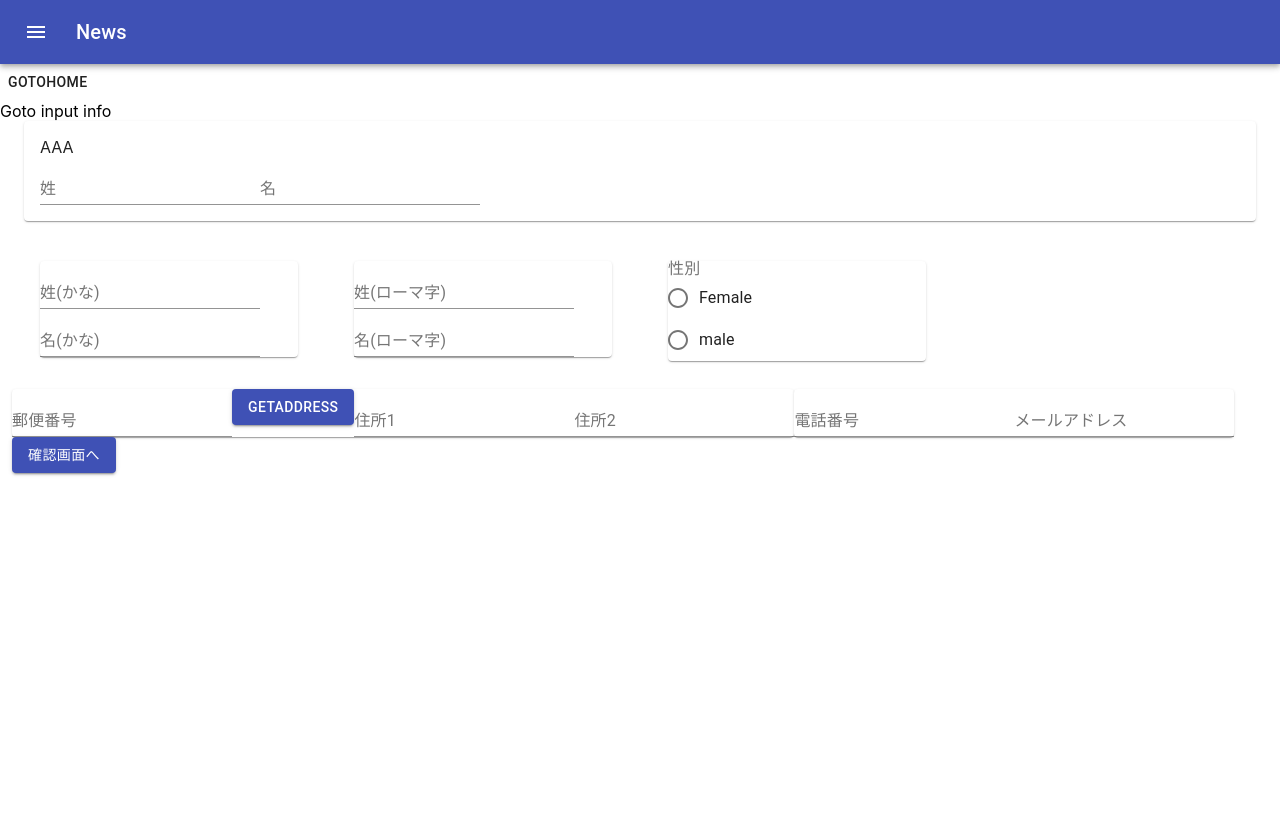
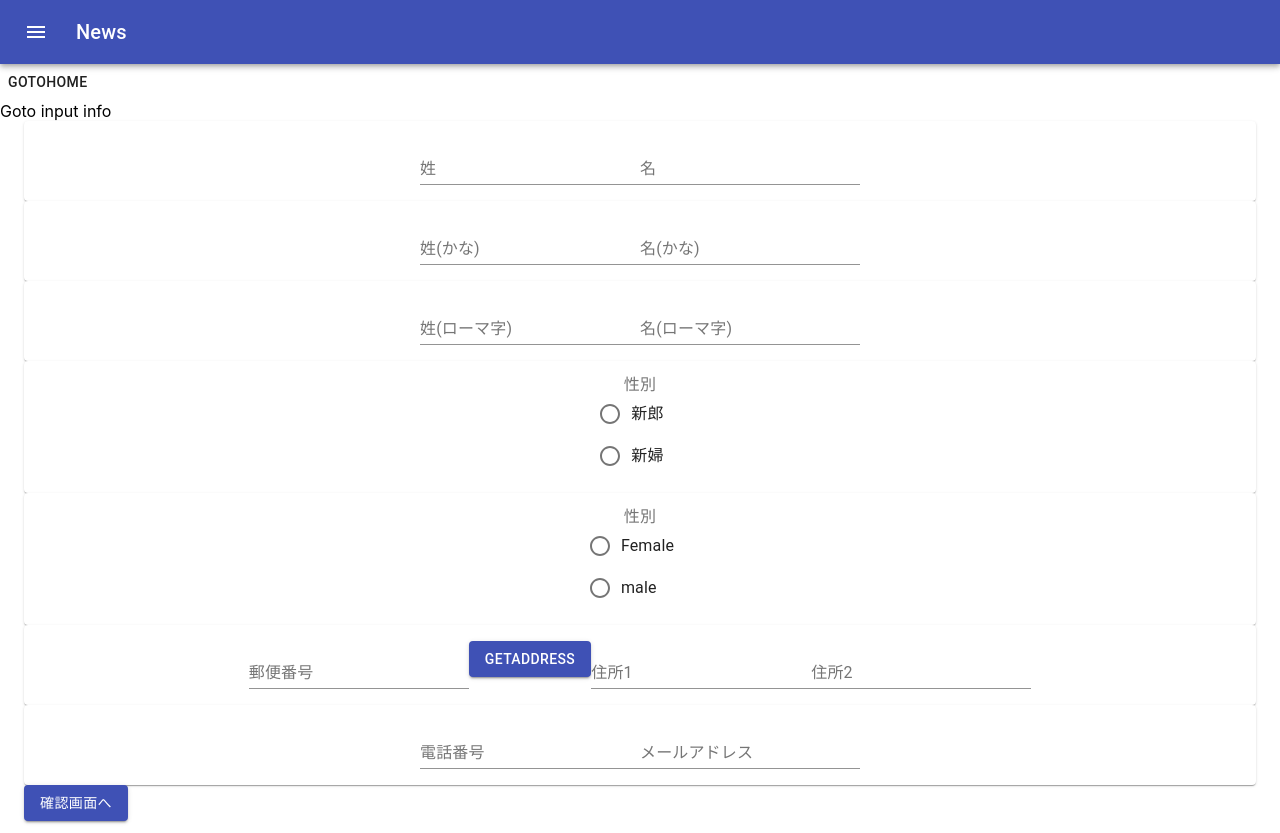
Before and after one commit to aion0721/ksw, a Next.js app: page /guest/inputTest in a window 1280 px wide. Before the commit the page ends 800 px from the top, so only its background shows below. Built offline with nearby package versions, Linux system fonts and the light colour scheme.

Commit message:
All card

```diff
--- a/pages/guest/inputTest.js
+++ b/pages/guest/inputTest.js
@@ -33,6 +33,7 @@ const useStyles = makeStyles((theme) => ({
   },
   card: {
     padding: theme.spacing(2),
+    textAlign: "center",
   },
 }));
 function Top() {
@@ -53,8 +54,6 @@ function Top() {
   function showValue() {
     setConfirmFlag(!confirmFlag);
   }
-
-  function confirmValue() {}
 
   function getAddress() {
     const pattern = /^\d{7}$/g;
@@ -96,10 +95,6 @@ function Top() {
           <Grid container spacing={3}>
             <Grid item xs={12}>
               <Card className={classes.card}>
-                <Grid item sm={4}>
-                  AAA
-                </Grid>
-                <Grid item sm={6}>
                 <TextField
                   inputRef={register}
                   label="姓"
@@ -110,11 +105,8 @@ function Top() {
                   label="名"
                   name="firstNameJap"
                 ></TextField>
-                </Grid>
               </Card>
-            </Grid>
-            <Grid item xs={3}>
-              <Paper className={classes.paper}>
+              <Card className={classes.card}>
                 <TextField
                   inputRef={register}
                   label="姓(かな)"
@@ -125,10 +117,8 @@ function Top() {
                   label="名(かな)"
                   name="firstNameJapRuby"
                 ></TextField>
-              </Paper>
-            </Grid>
-            <Grid item xs={3}>
-              <Paper className={classes.paper}>
+              </Card>
+              <Card className={classes.card}>
                 <TextField
                   inputRef={register}
                   label="姓(ローマ字)"
@@ -139,11 +129,25 @@ function Top() {
                   label="名(ローマ字)"
                   name="firstNameEng"
                 ></TextField>
-              </Paper>
-            </Grid>
-
-            <Grid item xs={3}>
-              <Paper className={classes.paper}>
+              </Card>
+              <Card className={classes.card}>
+                <FormControl component="fieldset">
+                  <FormLabel component="whichguest">性別</FormLabel>
+                  <RadioGroup aria-label="whichguest" name="whichguest">
+                    <FormControlLabel
+                      value="koba"
+                      control={<Radio inputRef={register} />}
+                      label="新郎"
+                    />
+                    <FormControlLabel
+                      value="sato "
+                      control={<Radio inputRef={register} />}
+                      label="新婦"
+                    />
+                  </RadioGroup>
+                </FormControl>
+              </Card>
+              <Card className={classes.card}>
                 <FormControl component="fieldset">
                   <FormLabel component="legend">性別</FormLabel>
                   <RadioGroup aria-label="gender" name="gender">
@@ -159,10 +163,8 @@ function Top() {
                     />
                   </RadioGroup>
                 </FormControl>
-              </Paper>
-            </Grid>
-
-            <Paper>
+              </Card>
+              <Card className={classes.card}>
                 <TextField
                   inputRef={register({
                     required: "error",
@@ -182,7 +184,11 @@ function Top() {
                   control={control}
                   defaultValue=""
                   render={({ onChange, value }) => (
-                  <TextField label="住所1" onChange={onChange} value={value} />
+                    <TextField
+                      label="住所1"
+                      onChange={onChange}
+                      value={value}
+                    />
                   )}
                 />
                 <TextField
@@ -190,8 +196,8 @@ function Top() {
                   label="住所2"
                   name="address2"
                 ></TextField>
-            </Paper>
-            <Paper>
+              </Card>
+              <Card className={classes.card}>
                 <TextField
                   inputRef={register}
                   label="電話番号"
@@ -202,7 +208,7 @@ function Top() {
                   label="メールアドレス"
                   name="mailaddress"
                 ></TextField>
-            </Paper>
+              </Card>
               <Button
                 variant="contained"
                 color="primary"
@@ -210,6 +216,7 @@ function Top() {
               >
                 確認画面へ
               </Button>
+            </Grid>
           </Grid>
         </form>
       </div>
```
Lines whose indentation alone changed are shown as unchanged.
